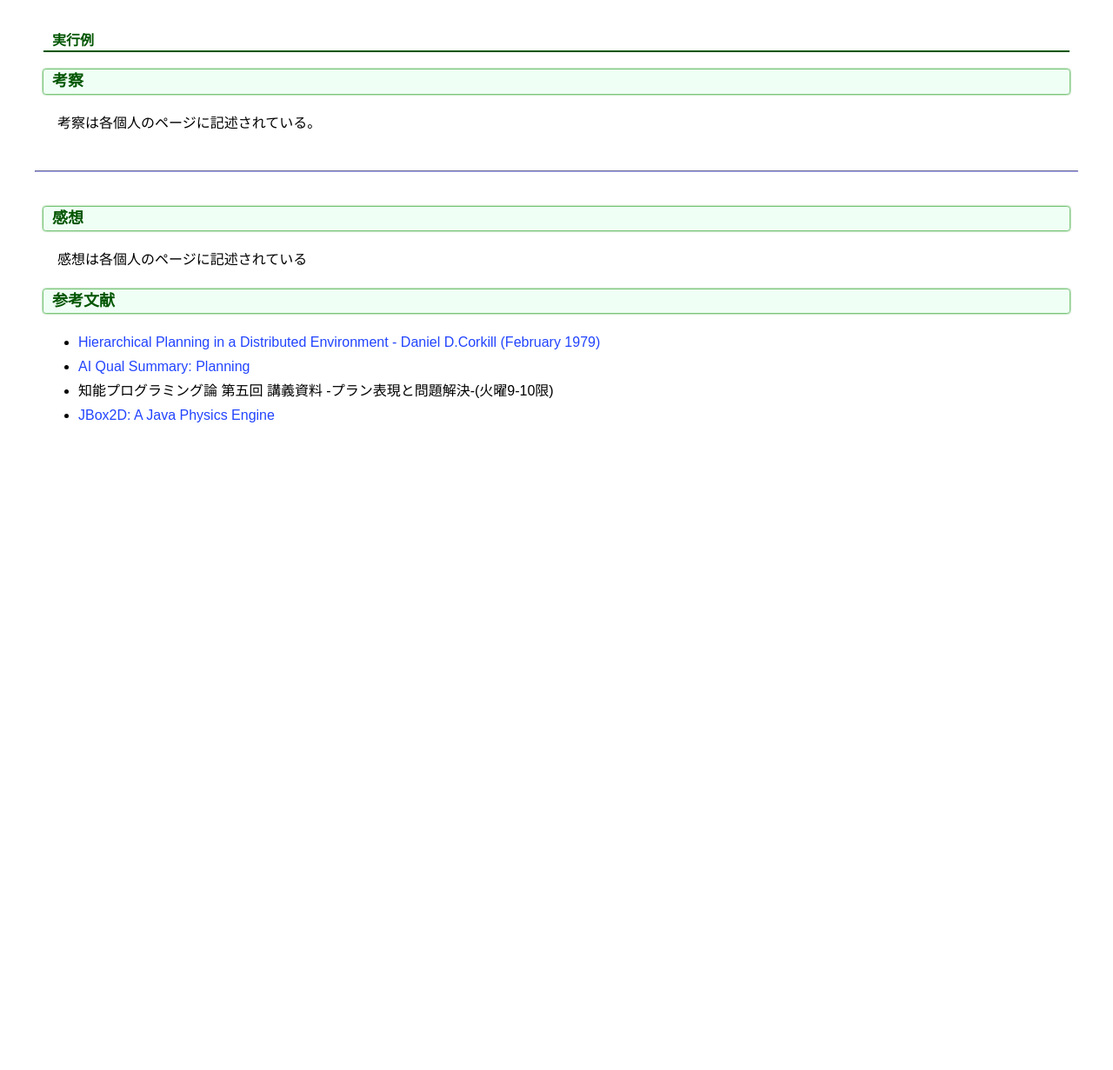
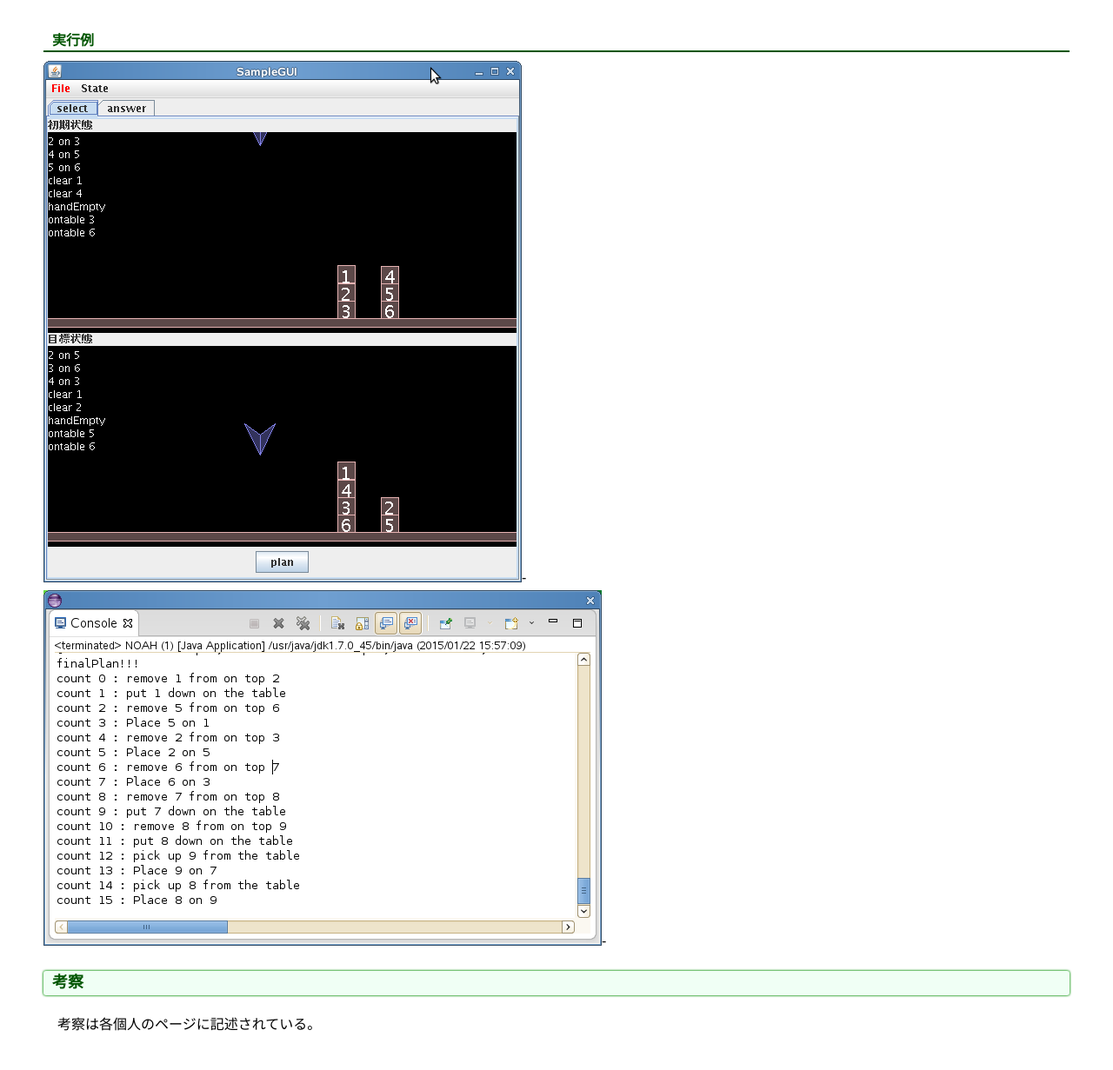
Before and after one commit to ProjectKT/Rep7, a plain HTML site: page Grep7/index.html in a window 1280 px wide. Shown: the part 5749-6980 px from the top of the page at 87% size. Before the commit the page ends 6271 px from the top, so only its background shows below. Drawn offline with Linux system fonts and the light colour scheme.

Commit message:
Grepに実行例かいてなかった修正
Grep7のリポジトリーに
ssGUI.pngとresult.png入ってるので、
各自Grep7に保存しといてください

```diff
--- a/Grep7/index.html
+++ b/Grep7/index.html
@@ -447,6 +447,9 @@ else if (stacks.size() == 0) {
 <!-- 画像ファイルを貼る場合は <img> タグを使う -->
 <!--<img src="./hoge/image.png"/>-->
 
+<img src="ssGUI.png"/>-
+<img src="result.png"/>-
+
 <p>
 
 
```
Also changed, not shown: Grep7/ssGUI.png (added).
